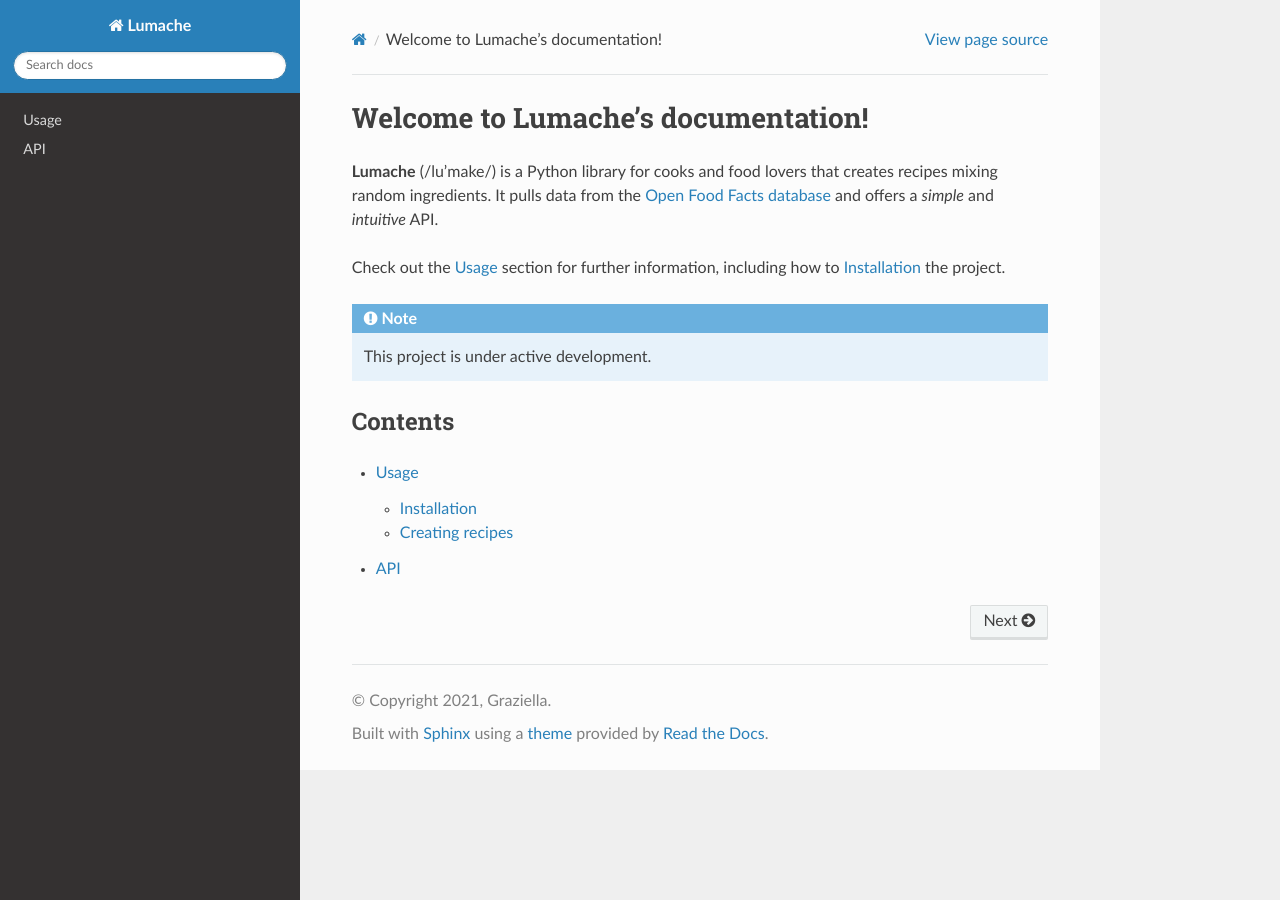
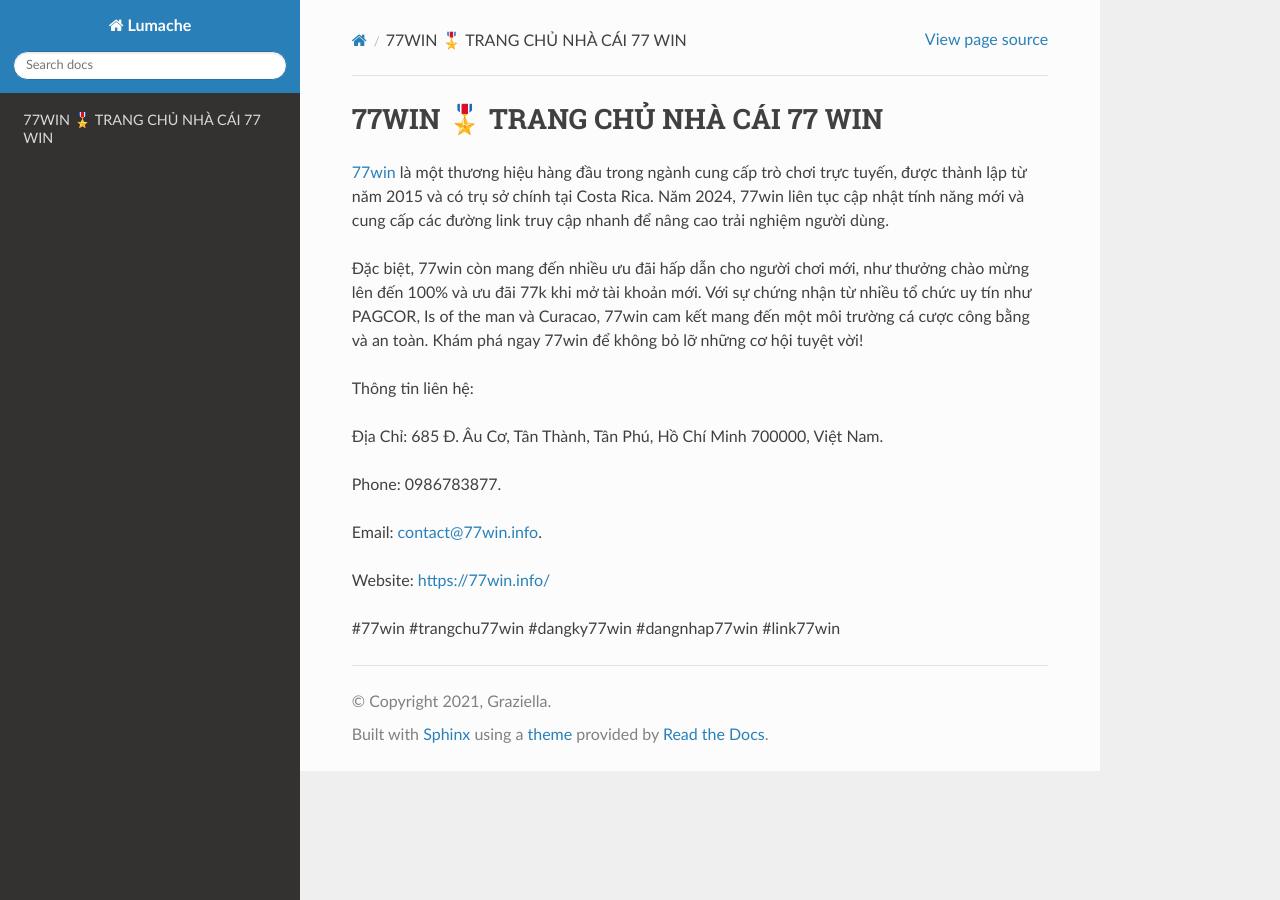
Before and after one commit to JonsCalicut123/link77wininfo, a Sphinx documentation site: the page built from docs/source/index.rst, in a window 1280 px wide. Built offline with Sphinx 7.4.7 and the Read the Docs theme 3.1.0, drawn with Linux system fonts in a browser that asks for light colours.

Commit message:
Update index.rst

```diff
--- a/docs/source/index.rst
+++ b/docs/source/index.rst
@@ -1,22 +1,18 @@
-Welcome to Lumache's documentation!
+77WIN 🎖️ TRANG CHỦ NHÀ CÁI 77 WIN
 ===================================
 
-**Lumache** (/lu'make/) is a Python library for cooks and food lovers
-that creates recipes mixing random ingredients.
-It pulls data from the `Open Food Facts database <https://world.openfoodfacts.org/>`_
-and offers a *simple* and *intuitive* API.
+`77win <https://77win.info/>`_ là một thương hiệu hàng đầu trong ngành cung cấp trò chơi trực tuyến, được thành lập từ năm 2015 và có trụ sở chính tại Costa Rica. Năm 2024, 77win liên tục cập nhật tính năng mới và cung cấp các đường link truy cập nhanh để nâng cao trải nghiệm người dùng.
 
-Check out the :doc:`usage` section for further information, including
-how to :ref:`installation` the project.
+Đặc biệt, 77win còn mang đến nhiều ưu đãi hấp dẫn cho người chơi mới, như thưởng chào mừng lên đến 100% và ưu đãi 77k khi mở tài khoản mới. Với sự chứng nhận từ nhiều tổ chức uy tín như PAGCOR, Is of the man và Curacao, 77win cam kết mang đến một môi trường cá cược công bằng và an toàn. Khám phá ngay 77win để không bỏ lỡ những cơ hội tuyệt vời!
 
-.. note::
+Thông tin liên hệ:
 
-   This project is under active development.
+Địa Chỉ: 685 Đ. Âu Cơ, Tân Thành, Tân Phú, Hồ Chí Minh 700000, Việt Nam.
 
-Contents
---------
+Phone: 0986783877.
 
-.. toctree::
+Email: contact@77win.info.
 
-   usage
-   api
+Website: https://77win.info/
+
+#77win #trangchu77win #dangky77win #dangnhap77win #link77win
```
